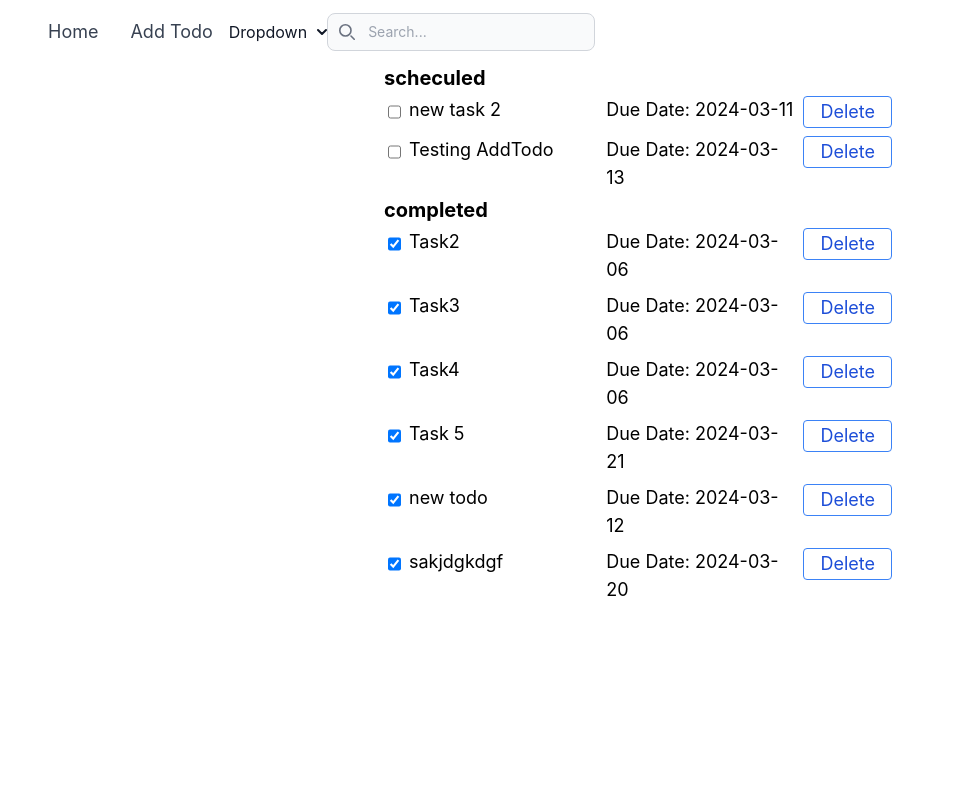
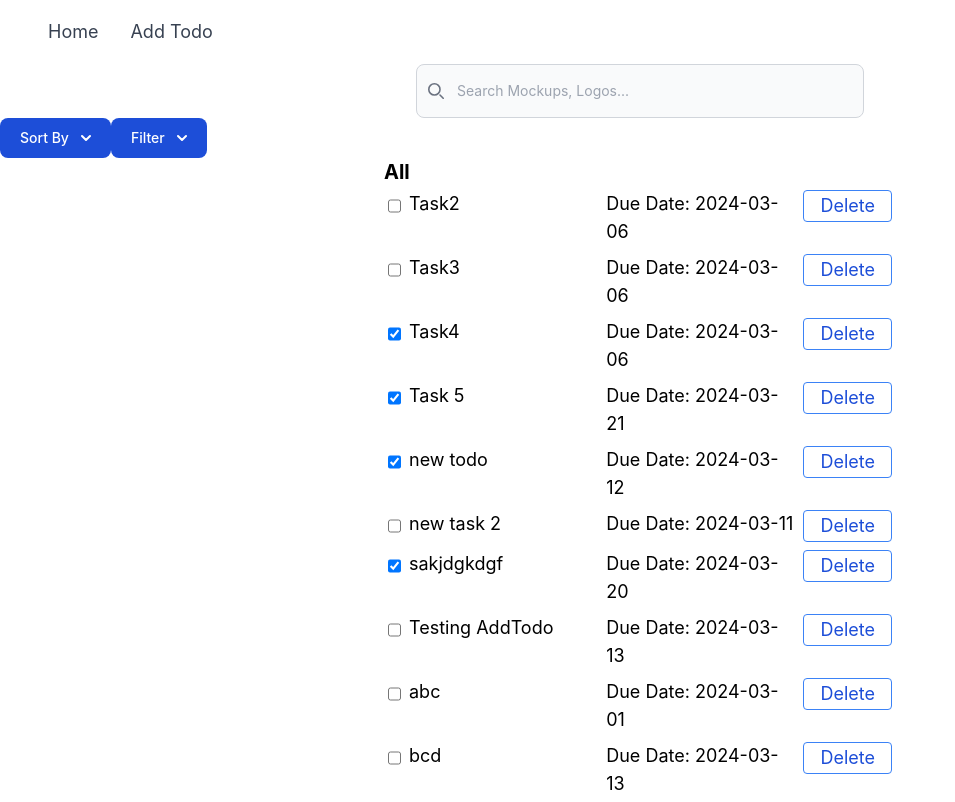
Before and after one commit to sharyu04/ReactJs-Training, a React (Create React App) app in the folder todo/: page / in a window 1280 px wide. Shown: the whole page, without its empty margins (0-955 px from the left). Built offline with nearby package versions, Linux system fonts and the light colour scheme; data requests are answered from the project's data file.

Commit message:
App rearrangement

```diff
--- a/todo/db.json
+++ b/todo/db.json
@@ -4,13 +4,13 @@
       "id": 2,
       "task": "Task2",
       "dueDate": "2024-03-06",
-      "iscompleted": true
+      "iscompleted": false
     },
     {
       "id": 3,
       "task": "Task3",
       "dueDate": "2024-03-06",
-      "iscompleted": true
+      "iscompleted": false
     },
     {
       "id": 34,
@@ -47,6 +47,18 @@
       "task": "Testing AddTodo",
       "dueDate": "2024-03-13",
       "iscompleted": false
+    },
+    {
+      "id": 8,
+      "task": "abc",
+      "dueDate": "2024-03-01",
+      "iscompleted": false
+    },
+    {
+      "id": 9,
+      "task": "bcd",
+      "dueDate": "2024-03-13",
+      "iscompleted": false
     }
   ]
 }
--- a/todo/package.json
+++ b/todo/package.json
@@ -29,7 +29,8 @@
   "eslintConfig": {
     "extends": [
       "react-app",
-      "react-app/jest"
+      "react-app/jest",
+      "plugin:@tanstack/eslint-plugin-query/recommended"
     ]
   },
   "browserslist": {
@@ -43,5 +44,8 @@
       "last 1 firefox version",
       "last 1 safari version"
     ]
+  },
+  "devDependencies": {
+    "@tanstack/eslint-plugin-query": "^5.20.1"
   }
 }
--- a/todo/src/App.tsx
+++ b/todo/src/App.tsx
@@ -1,5 +1,5 @@
 import axios from "axios";
-import { useEffect, useState } from "react";
+import { useState } from "react";
 import { BrowserRouter, Route, Routes } from "react-router-dom";
 import "./App.css";
 import AddTodo from "./components/AddTodo";
@@ -18,23 +18,13 @@ export type todoType = {
 };
 function App() {
     const queryClient = useQueryClient()
-    const [todoList, setTodoList] = useState<todoType[]>([]);
+    const [page, setPage] = useState<number>(0)
+    const [sortBy, setSortBy] = useState<string>(url.baseUrl)
     const {
         data,
-        isFetching,
-        error,
-    }: { data: todoType[]; isFetching: Boolean; error: Error | null } = useFetch(url.baseUrl);
-    const [searchInp, setSearchInp] = useState<string>("")
-    useEffect(() => {
-        console.log("isFetching: ", isFetching)
-        if (error !== null) {
-            console.log("error: ", error)
-            alert(error)
-        } else {
-            console.log("data: ", data)
-            setTodoList(data);
-        }
-    }, [data, error]);
+        isFetching
+    }: { data: todoType[]; isFetching: Boolean} = useFetch(sortBy);
+
     const handleCheck = async (id: number, task: string, dueDate: string, status: Boolean) => {
         const newData = {
             id: id,
@@ -57,7 +47,7 @@ function App() {
     };
     const addTask = (taskName: string, dueDate: string) => {
         const taskData = {
-            id: todoList[todoList.length - 1].id + 1,
+            id: data[data.length - 1].id + 1,
             task: taskName,
             dueDate: dueDate,
             iscompleted: false
@@ -71,25 +61,11 @@ function App() {
             alert(err)
         })
     };
-    const onSearchChange = (e: React.ChangeEvent<HTMLInputElement>) => {
-        e.preventDefault()
-        setSearchInp(e.target.value)
-    }
     const sortByDate = () => {
-        const sortedData = [...todoList].sort((a: todoType, b: todoType) => {
-            return (new Date(a.dueDate) > new Date(b.dueDate)) ? 1 :
-                ((new Date(a.dueDate) < new Date(b.dueDate)) ? -1 :
-                    0)
-        });
-        setTodoList(sortedData)
+        setSortBy("Date")
     }
     const sortByTask = () => {
-        const sortedData = [...todoList].sort((a: todoType, b: todoType) => {
-            return (a.task > b.task) ? 1 :
-                ((a.task < b.task) ? -1 :
-                    0)
-        });
-        setTodoList(sortedData)
+        setSortBy("Name")
     }
 
 
@@ -102,9 +78,9 @@ function App() {
                     :
                     (
                         <BrowserRouter>
-                            <Navbar sortByDate={sortByDate} sortByTask={sortByTask} searchInp={searchInp} onSearchChange={onSearchChange} />
+                            <Navbar/>
                             <Routes>
-                                <Route path="/" element={<Home searchInp={searchInp} todoList={todoList} handleCheck={handleCheck} removeTask={removeTask} />} />
+                                <Route path="/" element={<Home todoList={data} handleCheck={handleCheck} removeTask={removeTask} sortByDate={sortByDate} sortByTask={sortByTask}/>} />
                                 <Route path="/addTodo" element={
                                     <AddTodo addTask={addTask} />}
                                 />
--- a/todo/src/components/Home.tsx
+++ b/todo/src/components/Home.tsx
@@ -1,32 +1,88 @@
+import { useState } from "react";
 import { todoType } from "../App";
 import { todoListType } from "../constants/task";
 import TodoList from "./TodoList";
 
 interface IProps {
-  searchInp: string,
   todoList: todoType[],
   handleCheck: (id: number, task: string, dueDate: string, status: Boolean) => void,
   removeTask: (id: number) => void
+  sortByDate: () => void,
+  sortByTask: () => void,
+
 }
 
-function Home({ searchInp, todoList, handleCheck, removeTask }: IProps) {
+function Home({ todoList, handleCheck, removeTask, sortByDate, sortByTask }: IProps) {
+
+  const [searchInp, setSearchInp] = useState<string>("")
+  const onSearchChange = (e: React.ChangeEvent<HTMLInputElement>) => {
+    e.preventDefault()
+    setSearchInp(e.target.value)
+  }
+  const [dropdownSort, setDropdownSort] = useState<Boolean>(false)
+  const [dropdownFilter, setDropdownFilter] = useState<Boolean>(false)
+  const [type, setType] = useState<string>(todoListType.all)
 
   return (
     <>
+
+      <form className="max-w-md mx-auto">
+        <label htmlFor="default-search" className="mb-2 text-sm font-medium text-gray-900 sr-only dark:text-white">Search</label>
+        <div className="relative">
+          <div className="absolute inset-y-0 start-0 flex items-center ps-3 pointer-events-none">
+            <svg className="w-4 h-4 text-gray-500 dark:text-gray-400" aria-hidden="true" xmlns="http://www.w3.org/2000/svg" fill="none" viewBox="0 0 20 20">
+              <path stroke="currentColor" strokeLinecap="round" strokeLinejoin="round" strokeWidth="2" d="m19 19-4-4m0-7A7 7 0 1 1 1 8a7 7 0 0 1 14 0Z" />
+            </svg>
+          </div>
+          <input type="search" id="default-search" className="block w-full p-4 ps-10 text-sm text-gray-900 border border-gray-300 rounded-lg bg-gray-50 focus:ring-blue-500 focus:border-blue-500 dark:bg-gray-700 dark:border-gray-600 dark:placeholder-gray-400 dark:text-white dark:focus:ring-blue-500 dark:focus:border-blue-500" placeholder="Search Mockups, Logos..." required value={searchInp} onChange={onSearchChange} />
+        </div>
+      </form>
+
+
+      <button onClick={() => { setDropdownSort(!dropdownSort) }} id="dropdownDefaultButton" data-dropdown-toggle="dropdown" className="text-white bg-blue-700 hover:bg-blue-800 focus:ring-4 focus:outline-none focus:ring-blue-300 font-medium rounded-lg text-sm px-5 py-2.5 text-center inline-flex items-center dark:bg-blue-600 dark:hover:bg-blue-700 dark:focus:ring-blue-800" type="button">Sort By <svg className="w-2.5 h-2.5 ms-3" aria-hidden="true" xmlns="http://www.w3.org/2000/svg" fill="none" viewBox="0 0 10 6">
+        <path stroke="currentColor" strokeLinecap="round" strokeLinejoin="round" strokeWidth="2" d="m1 1 4 4 4-4" />
+      </svg>
+      </button>
+
+      <div id="dropdown" className={`z-10 ${!dropdownSort ? "hidden" : ""} bg-white divide-y divide-gray-100 rounded-lg shadow w-44 dark:bg-gray-700`}>
+        <ul className="py-2 text-sm text-gray-700 dark:text-gray-200" aria-labelledby="dropdownDefaultButton">
+          <li onClick={sortByDate} style={{ cursor: "pointer" }} >
+            <p className="block px-4 py-2 hover:bg-gray-100" >Date</p>
+          </li>
+          <li onClick={sortByTask} style={{ cursor: "pointer" }} >
+            <p className="block px-4 py-2 hover:bg-gray-100" >Task Name</p>
+          </li>
+        </ul>
+      </div>
+
+      <button onClick={() => { setDropdownFilter(!dropdownFilter) }} id="dropdownDefaultButton" data-dropdown-toggle="dropdown" className="text-white bg-blue-700 hover:bg-blue-800 focus:ring-4 focus:outline-none focus:ring-blue-300 font-medium rounded-lg text-sm px-5 py-2.5 text-center inline-flex items-center dark:bg-blue-600 dark:hover:bg-blue-700 dark:focus:ring-blue-800" type="button">Filter<svg className="w-2.5 h-2.5 ms-3" aria-hidden="true" xmlns="http://www.w3.org/2000/svg" fill="none" viewBox="0 0 10 6">
+        <path stroke="currentColor" strokeLinecap="round" strokeLinejoin="round" strokeWidth="2" d="m1 1 4 4 4-4" />
+      </svg>
+      </button>
+
+      <div id="dropdown" className={`z-10 ${!dropdownFilter ? "hidden" : ""} bg-white divide-y divide-gray-100 rounded-lg shadow w-44 dark:bg-gray-700`}>
+        <ul className="py-2 text-sm text-gray-700 dark:text-gray-200" aria-labelledby="dropdownDefaultButton">
+          <li onClick={()=>setType(todoListType.all)} style={{ cursor: "pointer" }} >
+            <p className="block px-4 py-2 hover:bg-gray-100" >All</p>
+          </li>
+          <li onClick={()=>setType(todoListType.completed)} style={{ cursor: "pointer" }} >
+            <p className="block px-4 py-2 hover:bg-gray-100" >Completed</p>
+          </li>
+          <li onClick={()=>setType(todoListType.scheduled)} style={{ cursor: "pointer" }} >
+            <p className="block px-4 py-2 hover:bg-gray-100" >Scheduled</p>
+          </li>
+        </ul>
+      </div>
+
+
       <TodoList
         searchInp={searchInp}
         todoList={todoList}
         handleCheck={handleCheck}
-        type={todoListType.scheduled}
+        type={type}
         removeTask={removeTask}
       />
-      <TodoList
-        searchInp={searchInp}
-        todoList={todoList}
-        handleCheck={handleCheck}
-        type={todoListType.completed}
-        removeTask={removeTask}
-      />
+
     </>
   );
 }
--- a/todo/src/components/Navbar.tsx
+++ b/todo/src/components/Navbar.tsx
@@ -1,37 +1,13 @@
 import { useState } from "react";
 import { Link } from "react-router-dom";
 
-interface IProps { sortByDate: () => void, sortByTask: () => void, searchInp: string, onSearchChange: (e: React.ChangeEvent<HTMLInputElement>) => void }
-function Navbar({ sortByDate, sortByTask, searchInp, onSearchChange }: IProps) {
-    const [dropdown, setDropdown] = useState<Boolean>(false)
+function Navbar() {
     return (
 
         <nav className="mx-auto max-w-7xl px-2 sm:px-6 lg:px-8 relative flex h-16 items-center">
             <Link to="/" className="block px-4 py-2 text-lg text-gray-700">Home</Link>
             <Link to="/addTodo" className="block px-4 py-2 text-lg text-gray-700">Add Todo</Link>
-            <div className="items-center w-full md:flex md:w-auto md:order-1" id="navbar-search">
-                <div className="relative">
-                    <div className="absolute inset-y-0 start-0 flex items-center ps-3 pointer-events-none">
-                        <svg className="w-4 h-4 text-gray-500" aria-hidden="true" xmlns="http://www.w3.org/2000/svg" fill="none" viewBox="0 0 20 20">
-                            <path stroke="currentColor" strokeLinecap="round" strokeLinejoin="round" strokeWidth="2" d="m19 19-4-4m0-7A7 7 0 1 1 1 8a7 7 0 0 1 14 0Z" />
-                        </svg>
-                    </div>
-                    <input type="text" id="search-navbar" name="search-navbar" value={searchInp} onChange={onSearchChange} className="block w-full p-2 ps-10 text-sm text-gray-900 border border-gray-300 rounded-lg bg-gray-50 focus:ring-blue-500 focus:border-blue-500" placeholder="Search..." />
-                </div>
-            </div>
-            <button onClick={() => { setDropdown(!dropdown) }} id="dropdownNavbarLink" data-dropdown-toggle="dropdownNavbar" className="flex items-center justify-between w-full py-2 px-3 text-gray-900 rounded md:border-0 md:p-0 md:w-auto">Dropdown <svg className="w-2.5 h-2.5 ms-2.5" aria-hidden="true" xmlns="http://www.w3.org/2000/svg" fill="none" viewBox="0 0 10 6">
-                <path stroke="currentColor" strokeLinecap="round" strokeLinejoin="round" strokeWidth="2" d="m1 1 4 4 4-4" />
-            </svg></button>
-            <div id="dropdownNavbar" className={`z-10 ${!dropdown ? "hidden" : ""} font-normal bg-white divide-y divide-gray-100 rounded-lg shadow w-44`}>
-                <ul className="py-2 text-sm text-gray-700" aria-labelledby="dropdownLargeButton">
-                    <li onClick={sortByDate} style={{ cursor: "pointer" }} >
-                        <p className="block px-4 py-2 hover:bg-gray-100" >Date</p>
-                    </li>
-                    <li onClick={sortByTask} style={{ cursor: "pointer" }} >
-                        <p className="block px-4 py-2 hover:bg-gray-100" >Task Name</p>
-                    </li>
-                </ul>
-            </div>
+
 
         </nav>
     )
--- a/todo/src/components/TodoList.tsx
+++ b/todo/src/components/TodoList.tsx
@@ -20,14 +20,14 @@ const TodoList = ({ searchInp, todoList, handleCheck, type, removeTask }: IProps
             {todoList.filter(todoTask => {
                 return searchInp.toLowerCase() === "" ? todoTask : todoTask.task.toLowerCase().includes(searchInp.toLowerCase());
             }).map((todoTask, idx) => {
-                return <React.Fragment key={idx}>{
-                    type === todoListType.completed ? (
-                        todoTask.iscompleted ?
-                            <Todo todoObj={todoTask} handleCheck={handleCheck} removeTask={removeTask} /> : <></>
-                    )
-                        :
-                        (!todoTask.iscompleted ? <Todo todoObj={todoTask} handleCheck={handleCheck} removeTask={removeTask} /> : <></>)}
-                </React.Fragment>
+                switch(type){
+                    case todoListType.completed:
+                        return todoTask.iscompleted ? <Todo key={idx} todoObj={todoTask} handleCheck={handleCheck} removeTask={removeTask} /> : <></>
+                    case todoListType.scheduled:
+                        return !todoTask.iscompleted ? <Todo key={idx} todoObj={todoTask} handleCheck={handleCheck} removeTask={removeTask} /> : <></>
+                    default:
+                        return <Todo key={idx} todoObj={todoTask} handleCheck={handleCheck} removeTask={removeTask} />
+                }
             })}
         </div>
     )
--- a/todo/src/constants/task.tsx
+++ b/todo/src/constants/task.tsx
@@ -1,7 +1,10 @@
 export const todoListType = {
+        all: "All",
         completed: "completed",
         scheduled: "scheculed",
     }
 export const url = {
-        baseUrl: "http://localhost:8000/todo"
+        baseUrl: "http://localhost:8000/todo",
+        sortByDate: "http://localhost:8000/todo?_sort=dueDate",
+        sortByName: "http://localhost:8000/todo?_sort=task"
     }
```
Also changed, not shown: todo/src/components/useFetch.tsx (+24 -8 lines), 1 other file (tests, documents, lock files or other folders).
